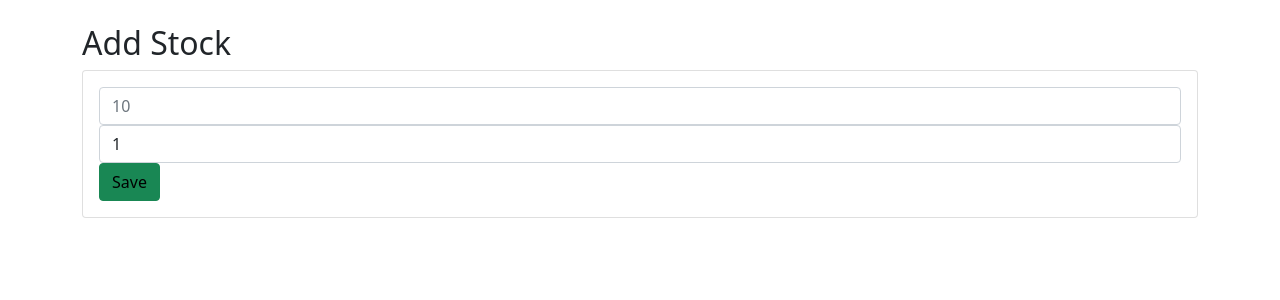
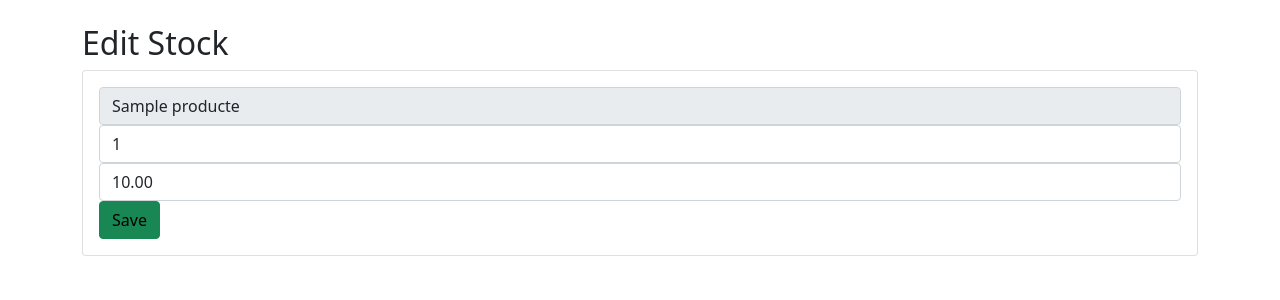
Before and after one commit to dbistuer/Floristeries, a Django app: page /hub/stock/edit/1 in a window 1280 px wide. Shown: the part 56-356 px from the top of the page. Run offline with Django 3.2, Linux system fonts and the light colour scheme; a user stored in the database is signed in; tables that the repository leaves empty hold one stand-in row (values such as "Sample post"); some libraries are stand-ins or nearby versions.

Commit message:
la vida la veritat moltes coses i no recordo

```diff
--- a/hub/models.py
+++ b/hub/models.py
@@ -36,9 +36,8 @@ class Client(Model):
     user = models.OneToOneField(User, on_delete=models.DO_NOTHING)
 
 class Producte(Model):
-    name = models.CharField(max_length=50)
+    name = models.CharField(max_length=50,unique=True)
     description = models.CharField(max_length=500)
-    price = models.DecimalField(decimal_places=2, max_digits=4)
 
     def __str__(self):
         return self.name
@@ -55,6 +54,7 @@ class Elements(Model):
     compra = models.ForeignKey(Compra,on_delete=models.DO_NOTHING)
     producte = models.ForeignKey(Producte,on_delete=models.DO_NOTHING)
     cantitat = models.IntegerField()
+    price = models.DecimalField(decimal_places=2, max_digits=6)
 
     class Meta:
         unique_together = (("compra","producte"),)
@@ -63,6 +63,7 @@ class Stock(Model):
     floristeria = models.ForeignKey(Floristeria,on_delete=models.DO_NOTHING)
     producte = models.ForeignKey(Producte,on_delete=models.DO_NOTHING)
     cantitat = models.IntegerField()
+    price = models.DecimalField(decimal_places=2, max_digits=6)
 
     class Meta:
         unique_together = (("floristeria","producte"),)
--- a/hub/templates/Compra/show.html
+++ b/hub/templates/Compra/show.html
@@ -27,8 +27,8 @@
                     <td>{{element.compra.floristeria.user.username}}</td>
                     <td>{{element.producte.name}}</td>
                     <td>{{element.cantitat}}</td>
-                    <td>{{element.producte.price}}</td>
-                    <td>{% multiply element.cantitat element.producte.price %}</td>
+                    <td>{{element.price}}</td>
+                    <td>{% multiply element.cantitat element.price %}</td>
                 </tr>
                 {% endfor %}
                 {% else %}
--- a/hub/templates/Product/add.html
+++ b/hub/templates/Product/add.html
@@ -17,9 +17,6 @@
             <input type="text" id="description" name="description" class="form-control" placeholder="Beautifull red colored AAA category plant" minlength="10" maxlength="500" required/>
         </div>
         <div class="form-group">
-            <input type="decimal" id="price" name="price" class="form-control" placeholder="1,25" minlength="1" maxlength="4" required/>
-        </div>
-        <div class="form-group">
             <button type="submit" class="btn btn-success btn-block text-black">Save</button>
         </div>
     </form>
--- a/hub/templates/Product/list.html
+++ b/hub/templates/Product/list.html
@@ -13,7 +13,6 @@
                 <tr>
                     <th>Name</th>
                     <th>Description</th>
-                    <th>Price</th>
                     <td>Detail</td>
                 </tr>
                 </thead>
@@ -23,7 +22,6 @@
                 <tr>
                     <td>{{product.name}}</td>
                     <td>{{product.description}}</td>
-                    <td>{{product.price}}</td>
                     <td><a class="btn btn-primary" href="{% url 'productDetail' product.id %}">Detail</a></td>
                 </tr>
                 {% endfor %}
--- a/hub/templates/Stock/add.html
+++ b/hub/templates/Stock/add.html
@@ -19,6 +19,9 @@
             <input type="number" id="cantitat" name="cantitat" class="form-control" placeholder="10" required/>
         </div>
         <div class="form-group">
+            <input type="decimal" id="price" name="price" class="form-control" placeholder="1,25" minlength="1" maxlength="6" required/>
+        </div>
+        <div class="form-group">
             <button type="submit" class="btn btn-success btn-block text-black">Save</button>
         </div>
     </form>
--- a/hub/templates/Stock/edit.html
+++ b/hub/templates/Stock/edit.html
@@ -4,17 +4,20 @@
 
 {% block body %}
 
-<h2>Add Stock</h2>
+<h2>Edit Stock</h2>
 
 <div class="card">
   <div class="card-body">
     <form action="{% url 'stockEdit' product.id %}" method="POST">
         {% csrf_token%}
         <div class="form-group">
-            <input type="text" id="producte" name="producte" class="form-control" placeholder="10" value="{{ product.Producte.name }}" required/>
+            <input type="text" id="producte" name="producte" class="form-control" value="{{ product.producte.name }}" readonly required/>
         </div>
         <div class="form-group">
             <input type="number" id="cantitat" name="cantitat" class="form-control" value="{{ product.cantitat }}" placeholder="10" required/>
+        </div>
+        <div class="form-group">
+            <input type="decimal" id="price" name="price" class="form-control" value="{{ product.price }}" placeholder="10" required/>
         </div>
         <div class="form-group">
             <button type="submit" class="btn btn-success btn-block text-black">Save</button>
--- a/hub/templates/Stock/list.html
+++ b/hub/templates/Stock/list.html
@@ -21,9 +21,9 @@
                 {% if productes|length != 0 %}
                 {% for product in productes %}
                 <tr>
-                    <td>{{product.Producte.name}}</td>
+                    <td>{{product.producte.name}}</td>
                     <td>{{product.cantitat}}</td>
-                    <td>{{product.Producte.price}}</td>
+                    <td>{{product.price}}</td>
                     <td><a class="btn btn-primary" href="{% url 'stockEdit' product.id %}">Edit</a></td>
                     <td><a class="btn btn-danger" href="{% url 'stockDelete' product.id %}">Delete</a></td>
                 </tr>
--- a/hub/templates/base.html
+++ b/hub/templates/base.html
@@ -29,12 +29,12 @@
           </a>
           <ul class="dropdown-menu" aria-labelledby="navbarDropdown">
               {% if user.tipo == 'FL'%}
-            <li><a class="dropdown-item" href="/hub/product/add">Product Add</a></li>
-            <li><a class="dropdown-item" href="/hub/stock/add">Stock Add</a></li>
-            <li><a class="dropdown-item" href="/hub/stock/edit">Stock edit</a></li>
+            <li><a class="dropdown-item" href="{% url 'productAdd' %}">Product Add</a></li>
+            <li><a class="dropdown-item" href="{% url 'stockAdd' %}">Stock Add</a></li>
+            <li><a class="dropdown-item" href="{% url 'stockList' %}">Stock list</a></li>
               {% else %}
             <li><a class="dropdown-item" href="{% url 'productsBought'%}">Compra</a></li>
-            <li><a class="dropdown-item" href="/hub/product/list">Product List</a></li>
+            <li><a class="dropdown-item" href="{% url 'productList'%}">Product List</a></li>
               {% endif %}
           </ul>
         </ul>
--- a/hub/views.py
+++ b/hub/views.py
@@ -14,75 +14,87 @@ def listProducts(request):
     productes = Producte.objects.all()
     return render(request, "Product/list.html", {"productes": productes})
 
+@login_required
 def addProduct(request):
     if request.method == 'POST':
         name = request.POST['name']
         description = request.POST['description']
-        price = float(request.POST['price'].replace(",","."))
-        Producte.objects.create(name=name, description=description, price=price)
+        Producte.objects.create(name=name, description=description)
         return render(request, 'Product/add.html')
     else:
         return render(request, 'Product/add.html')
 
 def detailProduct(request, id):
-    product = Producte.objects.get(id=id)
-    json={'product':Producte.objects.get(id=id)}
+    producte = Producte.objects.filter(id=id)
+    stocks = Stock.objects.filter(producte_id=producte[0].id).order_by('price')
+    json={'stocks':stocks}
     return render(request, 'Product/detail.html',json)
 
 @login_required
 def buyProduct(request):
     pid = request.POST['id']
-    cantitat = request.POST['cantitat']
-    client = Client.objects.get(user=request.user)
-    floristeria = Floristeria.objects.all()[0]
-    compra = Compra.objects.create(Floristeria=floristeria,Client=client,data=datetime.now())
-    compra.save()
-    element = Elements.objects.create(Compra=compra,Producte=Producte.objects.get(id=pid),cantitat=cantitat)
-    element.save()
-    return render(request,'/')
+    fid = request.POST['idFlor']
+    cantitat = int(request.POST['cantitat'])
+    floristeria = Floristeria.objects.get(id=fid)
+    producte = Producte.objects.get(id=pid)
+    stock = Stock.objects.filter(floristeria=floristeria, producte=producte)
+    if cantitat <= stock[0].cantitat:
+        client = Client.objects.get(user=request.user)
+        compra = Compra.objects.create(floristeria=floristeria,client=client,data=datetime.now())
+        compra.save()
+        element = Elements.objects.create(compra=compra,producte=producte,cantitat=cantitat,price=stock[0].price)
+        element.save()
+        stock[0].cantitat = stock[0].cantitat - cantitat
+        stock.update()
+    else:
+        error += 'Not valid amount.'
+    return render(request,'Floristeria/home.html')
 ###END PRODUCT
-
+@login_required
 def boughtElements(request):
     if request.user.is_authenticated:
         client = Client.objects.get(user=request.user)
         compra = Compra.objects.filter(client=client)
-        elements = Elements.objects.filter(compra__in=compra)  # Corregir
+        elements = Elements.objects.filter(compra__in=compra)
         json={'elements':elements}
         return render(request, 'Compra/show.html',json)
     else:
         return render(request,"Compra/compra_not_authenticated.html")
 ### STROCK
 
+@login_required
 def listStock(request):
-    productes = Stock.objects.all()
+    productes = Stock.objects.filter(floristeria=request.user.floristeria)
     return render(request, "Stock/list.html", {"productes": productes})
 
+@login_required
 def addStock(request):
     if request.method == 'POST':
         idp = request.POST['idProducte']
         producte = Producte.objects.get(pk=idp)
         cantitat = int(request.POST['cantitat'])
-        #TODO: Get idFloristeria del usuari que ha de ser de tipus floristeria
-        Stock.objects.create(Floristeria=Floristeria.objects.get(pk=1), Producte=producte, cantitat=cantitat)
+        preu = float(str(request.POST['price']).replace(',','.'))
+        Stock.objects.create(floristeria=request.user.floristeria, producte=producte, cantitat=cantitat,price=preu)
         return render(request, 'Stock/add.html',{'products':Producte.objects.all()})
     else:
         return render(request, 'Stock/add.html',{'products':Producte.objects.all()})
 
+@login_required
 def editStock(request, id):
-    product = Stock.objects.get(id=id)
+    stock = Stock.objects.get(id=id)
     if request.method == "POST":
-        product.cantitat = int(request.POST['cantitat'])
-        product.save()
-    json = {'product': product}
+        stock.cantitat = int(request.POST['cantitat'])
+        stock.price = float(str(request.POST['price']).replace(',','.'))
+        stock.save()
+    json = {'product': stock}
     return render(request, 'Stock/edit.html', json)
 
-
+@login_required
 def deleteStock(request, id):
     stock = Stock.objects.get(pk=id)
     stock.delete()
     productes = Stock.objects.all()
     return render(request, "Stock/list.html", {"productes": productes})
-
 
 ### END STOCK
 
@@ -176,7 +188,6 @@ def profile(request):
     json = {'entity': entity}
     return render(request, 'User/profile.html', json)
 
-
 @login_required
 def edit_profile(request):
     user = request.user
```
Also changed, not shown: hub/templates/Product/detail.html (+11 -5 lines).
